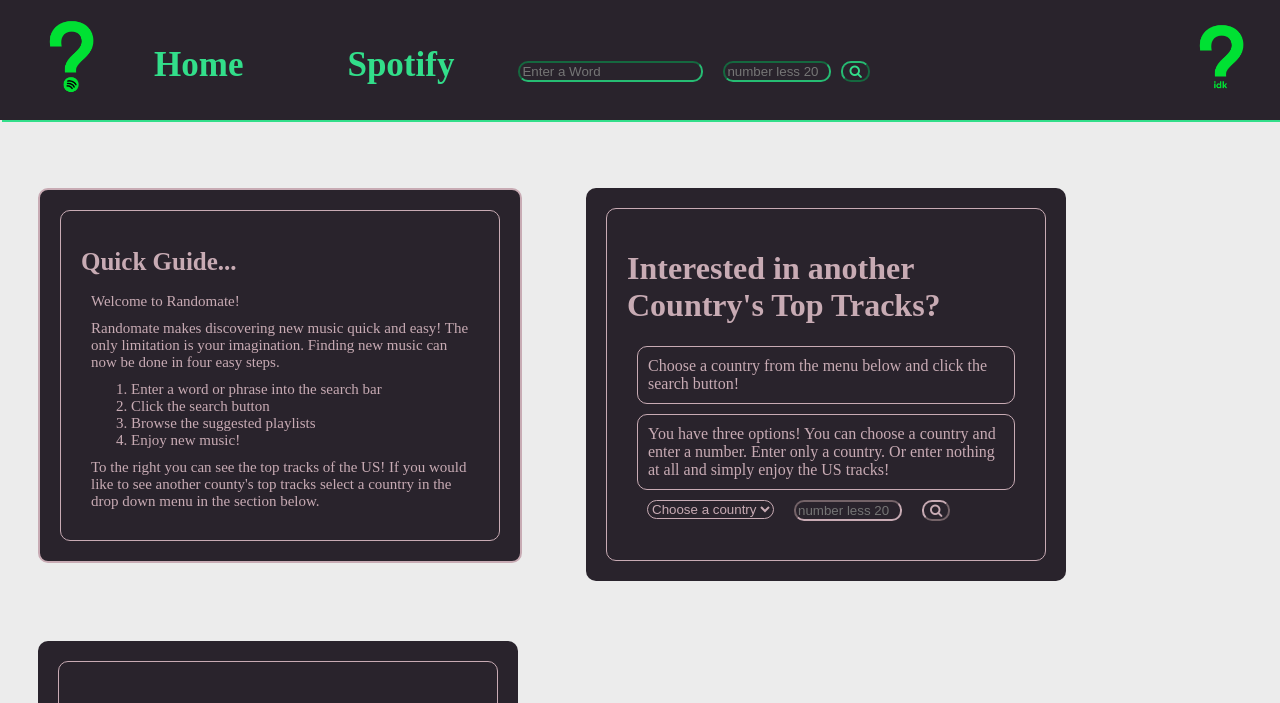
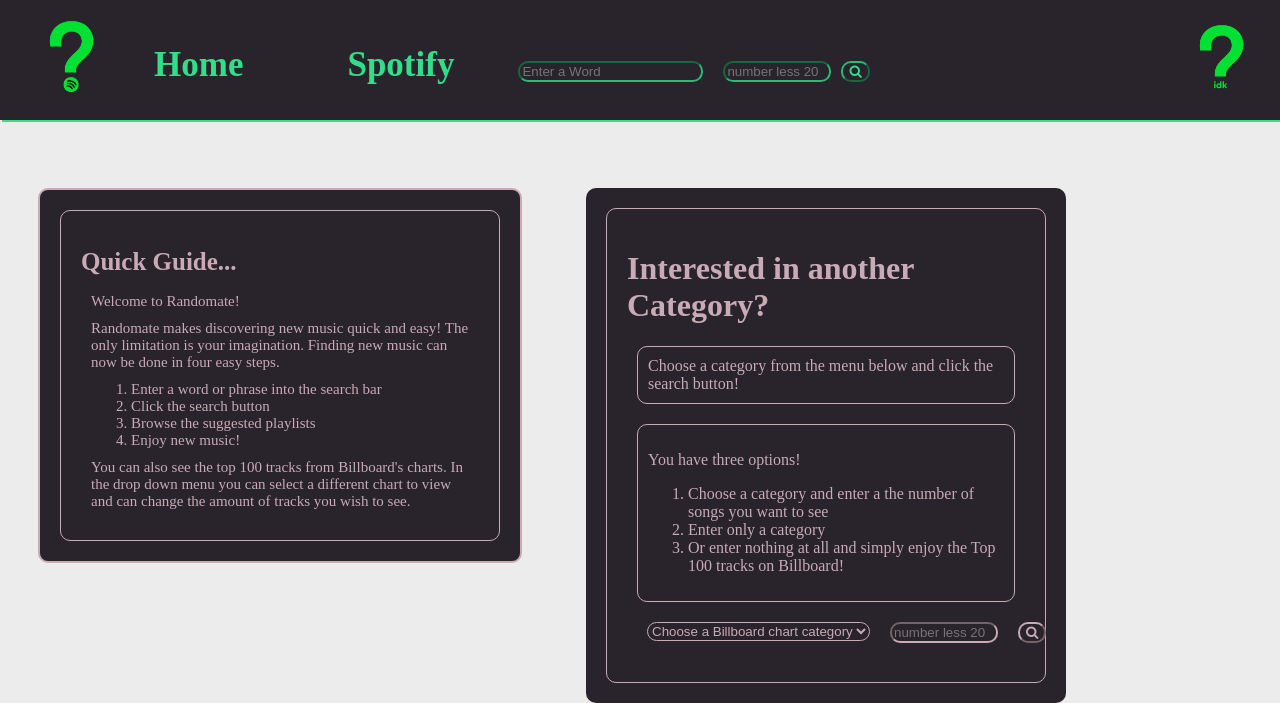
Before and after one commit to ramired2/randomate, a Flask app: template templates/homepage.html in a window 1280 px wide. Shown: the top 703 px of the page. Run offline with Flask 2, Linux system fonts and the light colour scheme; the template is opened without the code that fills it, so the values that code supplies are empty; some libraries are stand-ins or nearby versions.

Commit message:
fixed formatting and wording issues

```diff
--- a/static/homepage_style.css
+++ b/static/homepage_style.css
@@ -660,3 +661,7 @@ img {
     color:#c8abb4;
     text-decoration: underline;
 }
+
+.categorySeparate {
+    display: inline-block;
+}
--- a/templates/homepage.html
+++ b/templates/homepage.html
@@ -28,18 +28,25 @@
             <li>Browse the suggested playlists</li>
             <li>Enjoy new music!</li>
           </ol>
-          <p class="description textHome">To the right you can see the top tracks
-            of the US! If you would like to see another county's top tracks select
-            a country in the drop down menu in the section below.
+          <p class="description textHome">You can also see the top 100 tracks
+            from Billboard's charts. In the drop down menu you can select a different
+            chart to view and can change the amount of tracks you wish to see.
           </p>
         </div>
       </div>
 
       <div class="askOtherCountry top">
               <div class="info">
-                <h1 class="Title">Interested in another Country's Top Tracks?</h1>
-                <p class="indivLabel searchCountryTxt">Choose a country from the menu below and click the search button!</p>
-                <p class="indivLabel searchCountryTxt">You have three options! You can choose a country and enter a number. Enter only a country. Or enter nothing at all and simply enjoy the US tracks!</p>
+                <h1 class="Title">Interested in another Category?</h1>
+                <p class="indivLabel searchCountryTxt">Choose a category from the menu below and click the search button!</p>
+               <div class="indivLabel categorySeparate">
+                <p>You have three options!</p>
+                <ol>
+                  <li>Choose a category and enter a the number of songs you want to see</li>
+                  <li>Enter only a category</li>
+                  <li>Or enter nothing at all and simply enjoy the Top 100 tracks on Billboard!</li>
+                </ol>
+              </div>
                 <div class="search diffCountry">
                   <form class="formSearch" method="GET POST">
                   <!-- <input id="searchCountryFunct" type="text" placeholder="Enter a country" name="p">
@@ -50,9 +57,9 @@
                     <label for="countryChoose" ></label>
                     <!-- <div class="filter-input-element"> -->
                       <select id="countryChoose" class="filter-input fixHeight" name="p">
-                        <option selected value="">Choose a country</option>
-                        {% for country in countries %}
-                        <option value="{{ country.abbreviation }} ">{{ country.country }}</option>
+                        <option selected value="">Choose a Billboard chart category</option>
+                        {% for category in category %}
+                        <option value="{{ category.link }} ">{{ category.category }}</option>
                         {% endfor %}
                         <input id="changeColor" class = "fixHeight" type="text" placeholder="number less 20" name="n">
                       </select>
```
Also changed, not shown: other parts of static/homepage_style.css (+15 -14 lines), randomate.py (+4 -4 lines), templates/search.html (+4 -3 lines), top.py (+4 -4 lines).
